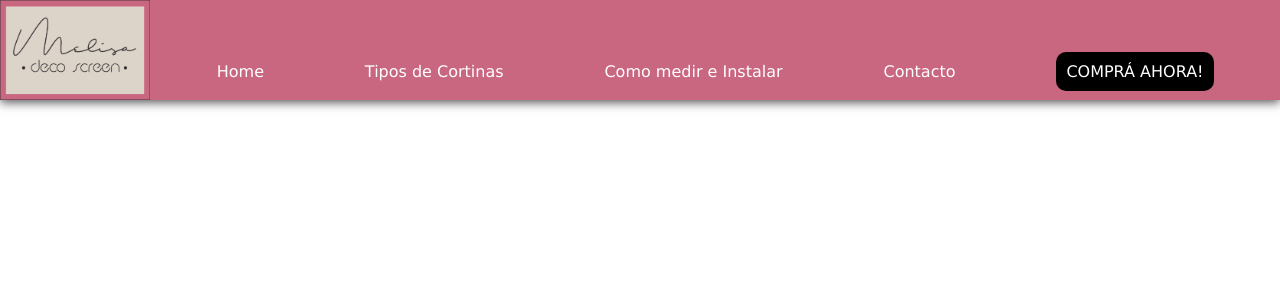
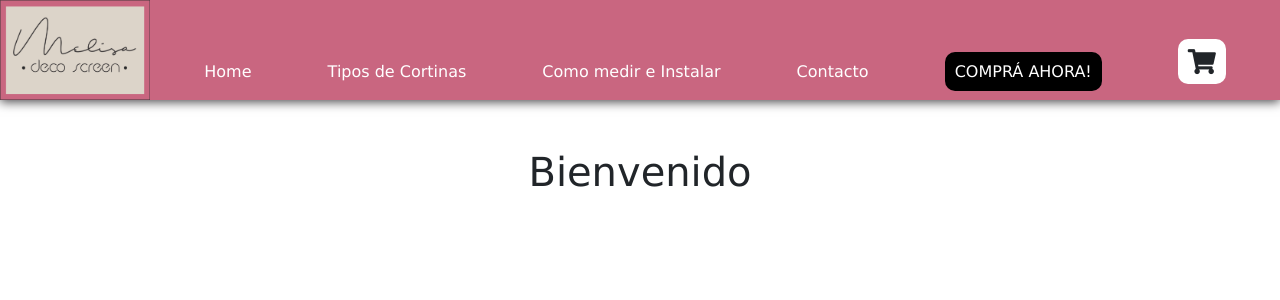
Before and after one commit to melprim/ProyectoReact.Js-PrimonMelisa, a React (Create React App) app: page / in a window 1280 px wide. Shown: the top 300 px of the page. Built offline with nearby package versions, Linux system fonts and the light colour scheme; a small style sheet from the web is missing.

Commit message:
creando landing

```diff
--- a/src/App.js
+++ b/src/App.js
@@ -1,11 +1,13 @@
 import React from 'react';
 import NavBar from './components/NavBar';
 import './app/styles.css';
+import ItemListContainer from './components/ItemListContainer';
 
 const App = () => {
   return (
     <div>
       <NavBar/>
+      <ItemListContainer gretings={'Bienvenido'} />
     </div>
   )
 }
--- a/src/app/styles.css
+++ b/src/app/styles.css
@@ -43,6 +43,17 @@ ul{
     border-radius: 10px;
     padding: 10px;
 }
+
+.icono-carrito{
+    font-size: 25px;
+    background-color: white;
+    border-radius: 10px;
+    padding: 10px;
+}
 .imgLogo{
     height: 100%;
 }
+ .saludo{
+     margin-top: 3rem;
+     text-align: center;
+ }
--- /dev/null
+++ b/src/components/CartWidget.js
@@ -0,0 +1,9 @@
+import React from 'react'
+
+const CartWidget = () => {
+  return (
+    <div><i className="fas fa-shopping-cart icono-carrito"></i></div>
+  )
+}
+
+export default CartWidget
--- /dev/null
+++ b/src/components/ItemListContainer.js
@@ -0,0 +1,9 @@
+import React from 'react'
+
+export const ItemListContainer = ({gretings}) => {
+  return (
+    <h1 className='saludo'>{gretings}</h1>
+  )
+}
+
+export default ItemListContainer
--- a/src/components/NavBar.js
+++ b/src/components/NavBar.js
@@ -1,5 +1,6 @@
 import React from 'react'
 import logo from '../assets/LOGO CORTINAS.png'
+import CartWidget from './CartWidget'
 
 const NavBar = () => {
   return (
@@ -10,7 +11,9 @@ const NavBar = () => {
             <li><a href=" ">Tipos de Cortinas</a></li>
             <li><a href=" ">Como medir e Instalar</a></li>
             <li><a href=" ">Contacto</a></li>
-            <li><a className='comprar' href=" ">COMPRÁ AHORA!</a></li>
+            <li><a className='comprar' href=" ">COMPRÁ AHORA! </a></li>
+            <CartWidget />
+
         </ul>
     </div>
   )
```
